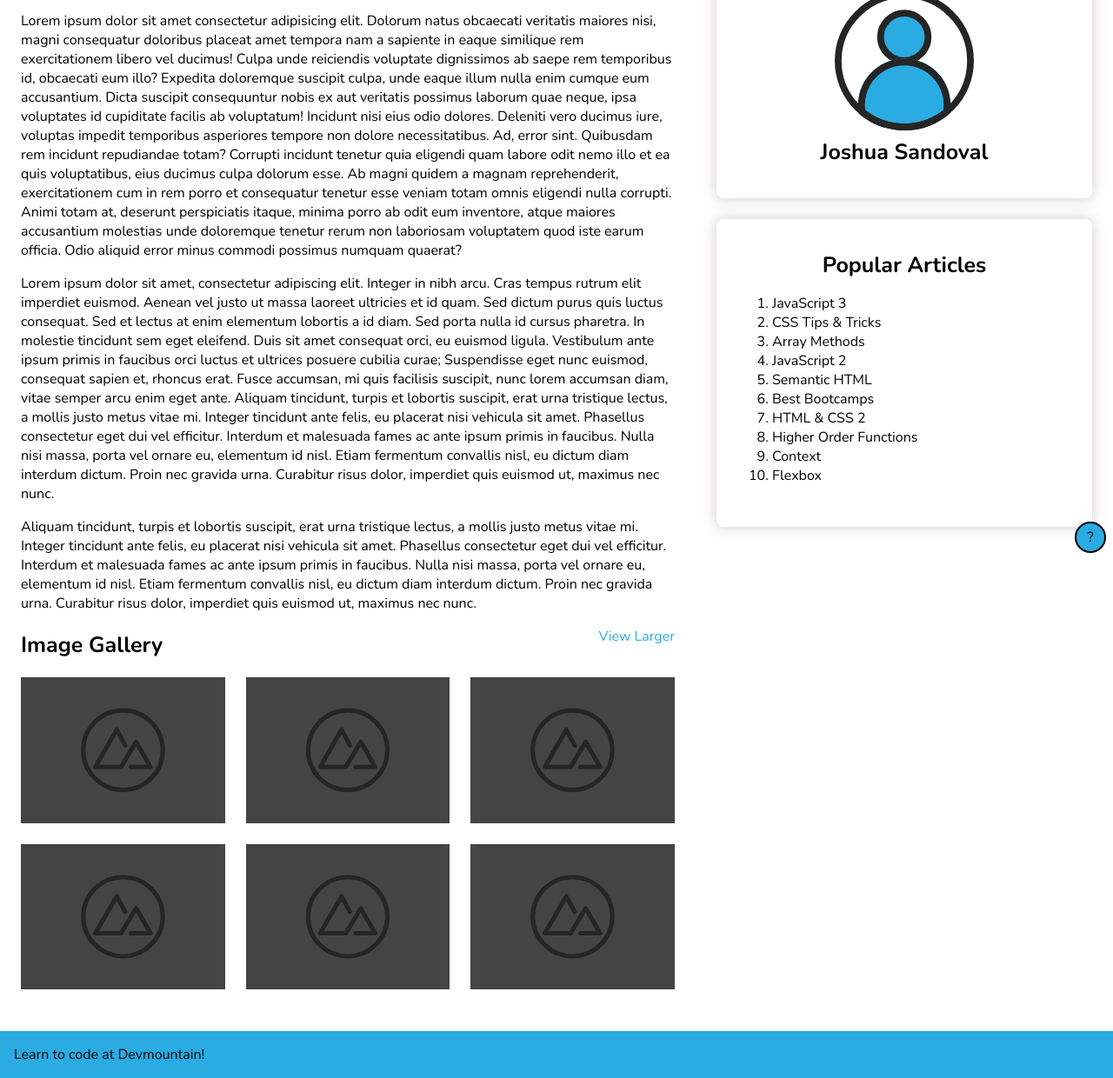
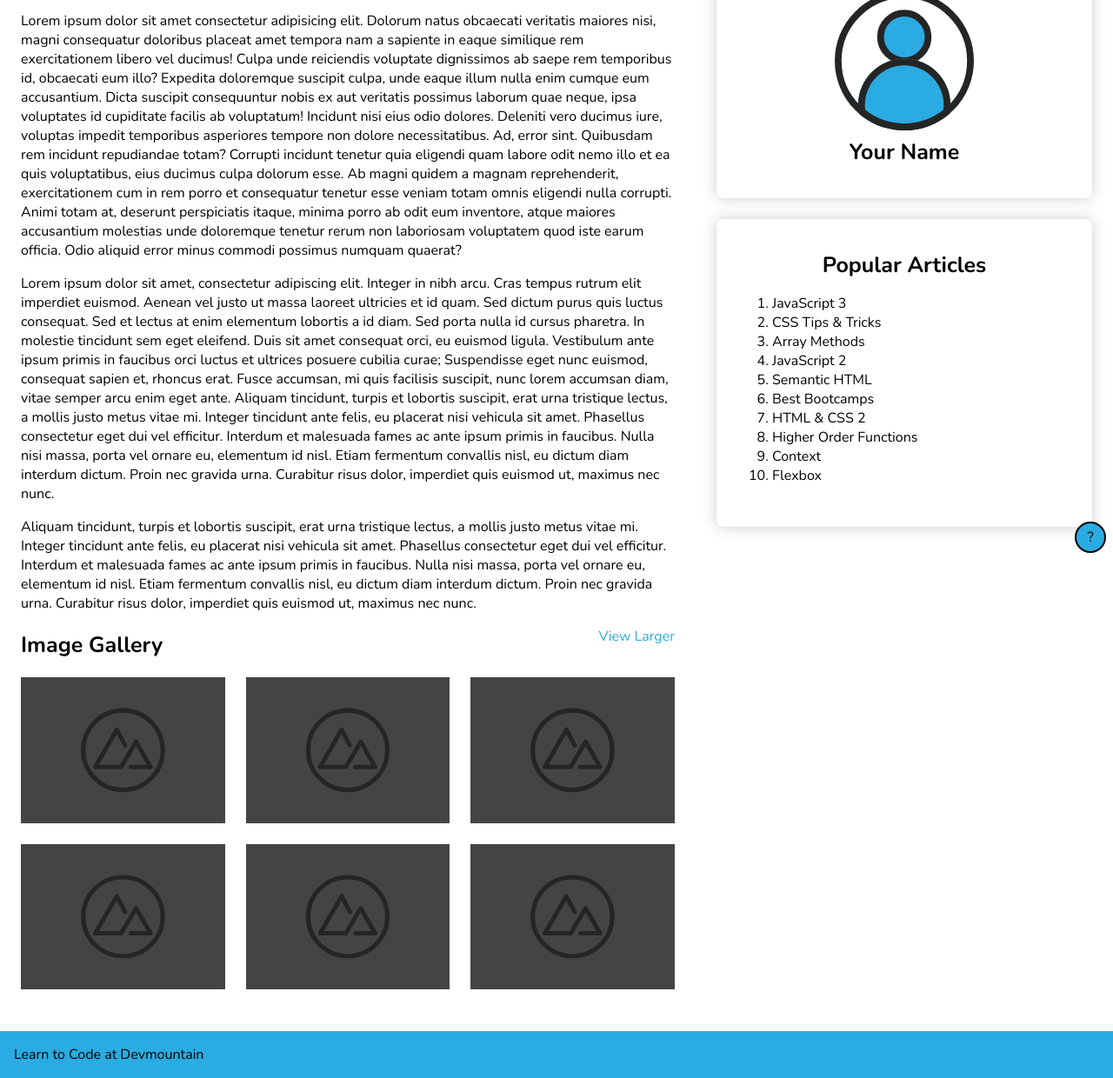
Before and after one commit to JesDevBootcamp/wb-assess-2, a website: page html-css/index.html in a window 1280 px wide. Shown: the part 156-1396 px from the top of the page at 87% size. Drawn offline with nearby package versions, Linux system fonts and the light colour scheme.

Commit message:
Updated HTML to pass all tests.

```diff
--- a/html-css/index.html
+++ b/html-css/index.html
@@ -87,7 +87,7 @@
 			<aside class="aside">
 				<article class="card">
 					<img class="card-image" src="profile.svg" alt="My Profile" />
-					<h2 class="card-title">Joshua Sandoval</h2>
+					<h2 class="card-title">Your Name</h2>
 				</article>
 				<article class="card">
 					<h2 class="card-title">Popular Articles</h2>
@@ -107,7 +107,7 @@
 			</aside>
 		</main>
 		<footer class="footer">
-			<span>Learn to code at Devmountain!</span>
+			<span>Learn to Code at Devmountain</span>
 			<a href="#" class="footer-help">?</a>
 		</footer>
 	</body>
```
